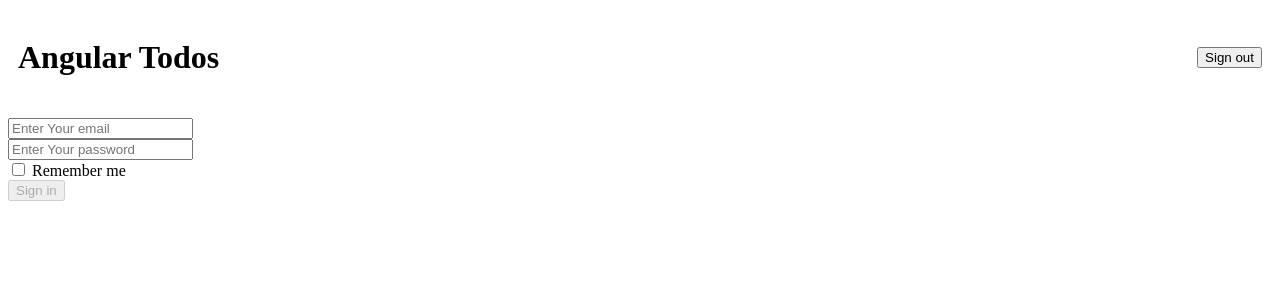
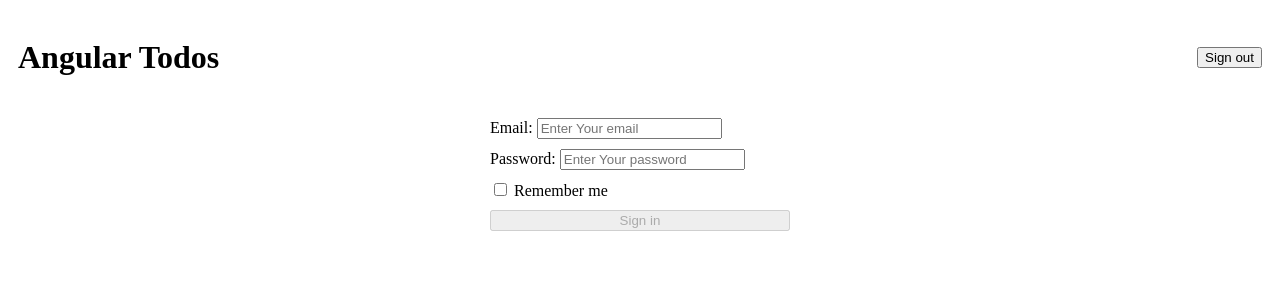
Before and after one commit to BrilAlex/todo-list-angular, an Angular app: page /login in a window 1280 px wide. Shown: the top 300 px of the page. Built offline with nearby package versions, Linux system fonts and the light colour scheme; no server answers.

Commit message:
Login form styles refactoring

```diff
--- a/src/app/features/auth/components/login/login.component.css
+++ b/src/app/features/auth/components/login/login.component.css
@@ -0,0 +1,22 @@
+.form-container {
+  width: 300px;
+  margin: 0 auto;
+}
+
+.form {
+  display: flex;
+  flex-direction: column;
+  gap: 10px;
+}
+
+.error {
+  color: red;
+}
+
+.inputError {
+  background-color: #f3c4c4;
+}
+
+.inputSuccess {
+  background-color: #ccf3cf;
+}
--- a/src/app/features/auth/components/login/login.component.html
+++ b/src/app/features/auth/components/login/login.component.html
@@ -1,21 +1,44 @@
-<div>
-  <form [formGroup]="loginForm" (ngSubmit)="onSubmit()">
+<div class="form-container">
+  <form [formGroup]="loginForm" (ngSubmit)="onSubmit()" class="form">
     <div>
-      <input formControlName="email" placeholder="Enter Your email"/>
-      <div *ngIf="email!.invalid && (email!.dirty || email!.touched)">
+      <label>
+        Email:
+        <input
+          formControlName="email"
+          placeholder="Enter Your email"
+          [ngClass]="{
+            inputError: email!.invalid && (email!.dirty || email!.touched),
+            inputSuccess: email!.valid
+          }"
+        />
+      </label>
+      <div *ngIf="email!.invalid && (email!.dirty || email!.touched)" class="error">
         <div *ngIf="email!.errors?.['required']">Email is required</div>
         <div *ngIf="email!.errors?.['pattern']">Email isn't valid</div>
       </div>
     </div>
     <div>
-      <input formControlName="password" type="password" placeholder="Enter Your password"/>
-      <div *ngIf="password!.invalid && (password!.dirty || password!.touched)">
+      <label>
+        Password:
+        <input
+          formControlName="password"
+          type="password"
+          placeholder="Enter Your password"
+          [ngClass]="{
+            inputError: password!.invalid && (password!.dirty || password!.touched),
+            inputSuccess: password!.valid
+          }"
+        />
+      </label>
+      <div *ngIf="password!.invalid && (password!.dirty || password!.touched)" class="error">
         <div *ngIf="password!.errors?.['required']">Password is required</div>
-        <div *ngIf="password!.errors?.['minlength']">Password must be at least 3 characters long.</div>
+        <div *ngIf="password!.errors?.['minlength']">
+          Password must be at least 3 characters long.
+        </div>
       </div>
     </div>
     <div>
-      <input formControlName="rememberMe" type="checkbox"/> Remember me
+      <label><input formControlName="rememberMe" type="checkbox"/> Remember me</label>
     </div>
     <button type="submit" [disabled]="loginForm.invalid">Sign in</button>
   </form>
--- a/src/app/features/auth/components/login/login.component.ts
+++ b/src/app/features/auth/components/login/login.component.ts
@@ -1,4 +1,4 @@
-import {Component, OnInit} from '@angular/core';
+import {Component} from '@angular/core';
 import {AuthService} from "../../services/auth.service";
 import {FormControl, FormGroup, Validators} from "@angular/forms";
 
```
